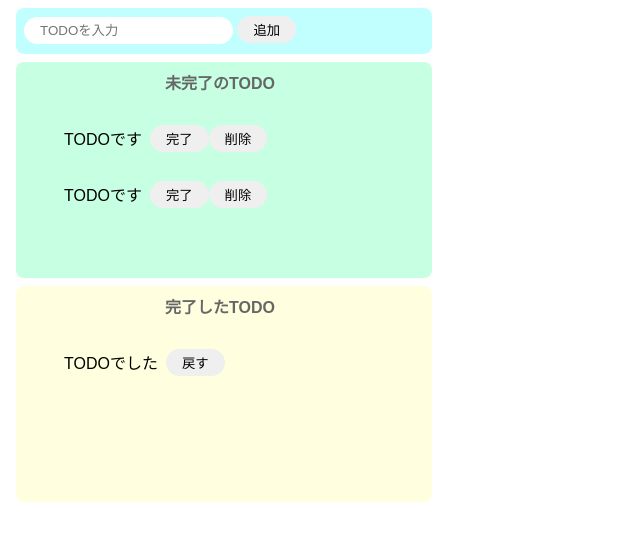
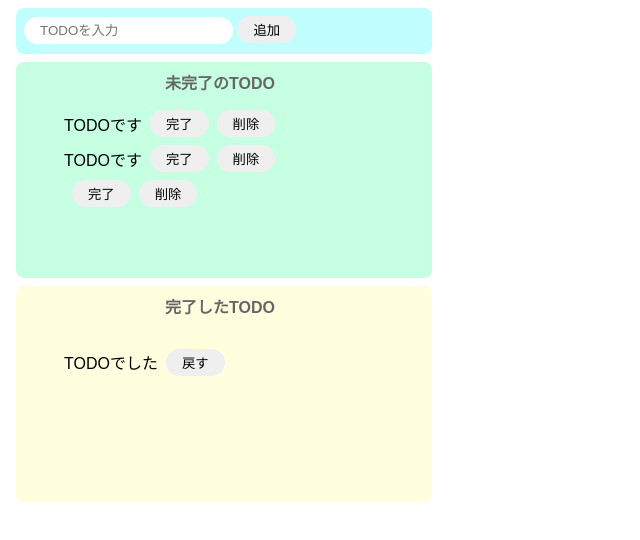
Before and after one commit to tk-62/todo-js, a website built with Parcel: page index.html in a window 1280 px wide. Both pictures are taken after a click on the button "追加". Shown: the whole page, without its empty margins (0-640 px from the left). Built offline with nearby package versions, Linux system fonts and the light colour scheme.

Commit message:
タスクの追加機能（ボタンまで）

```diff
--- a/index.html
+++ b/index.html
@@ -10,22 +10,22 @@
       <input id="add-text" placeholder="TODOを入力" />
       <button id="add-button">追加</button>
     </div>
-    <div class="incomplate-area">
+    <div class="incomplete-area">
       <p class="title">未完了のTODO</p>
-      <ul>
-        <li class="list-row">
-          <p>TODOです</p>
+      <ul id="incomplete-list">
+        <div class="list-row">
+          <li>TODOです</li>
           <button>完了</button>
           <button>削除</button>
-        </li>
-        <li class="list-row">
-          <p>TODOです</p>
+        </div>
+        <div class="list-row">
+          <li>TODOです</li>
           <button>完了</button>
           <button>削除</button>
-        </li>
+        </div>
       </ul>
     </div>
-    <div class="complate-area">
+    <div class="complete-area">
       <p class="title">完了したTODO</p>
       <ul>
         <li class="list-row">
--- a/src/index.js
+++ b/src/index.js
@@ -4,7 +4,36 @@ const onClickAdd = () => {
   //テキストボックスの値を取得し初期化する
   const inputText = document.getElementById("add-text").value;
   document.getElementById("add-text").value = "";
-  alert(inputText);
+
+  //div生成
+  const div = document.createElement("div");
+  div.className = "list-row";
+
+  //li生成
+  const li = document.createElement("li");
+  li.innerText = inputText;
+
+  //button(完了)タグ生成
+  const completeButton = document.createElement("button");
+  completeButton.innerText = "完了";
+  completeButton.addEventListener("click", () => {
+    alert("完了");
+  });
+
+  //button(削除)タグ生成
+  const deleteButton = document.createElement("button");
+  deleteButton.innerText = "削除";
+  deleteButton.addEventListener("click", () => {
+    alert("削除");
+  });
+
+  //divタグの子要素に各要素を設定
+  div.appendChild(li);
+  div.appendChild(completeButton);
+  div.appendChild(deleteButton);
+
+  //未完了のリストに追加
+  document.getElementById("incomplete-list").appendChild(div);
 };
 
 document
--- a/src/styles.css
+++ b/src/styles.css
@@ -13,6 +13,7 @@ button {
   border-radius: 16px;
   border: none;
   padding: 4px 16px;
+  margin-right: 8px;
 }
 
 button:hover {
@@ -30,7 +31,7 @@ button:hover {
   border-radius: 8px;
 }
 
-.incomplate-area {
+.incomplete-area {
   background-color: #c6ffe2;
   width: 400px;
   min-height: 200px;
@@ -39,7 +40,7 @@ button:hover {
   border-radius: 8px;
 }
 
-.complate-area {
+.complete-area {
   background-color: #ffffe0;
   width: 400px;
   min-height: 200px;
@@ -58,8 +59,14 @@ button:hover {
 .list-row {
   display: flex;
   align-items: center;
+  margin-bottom: 8px;
 }
 
 p {
   margin-right: 8px;
 }
+
+li {
+  margin-right: 8px;
+  list-style: none;
+}
```
